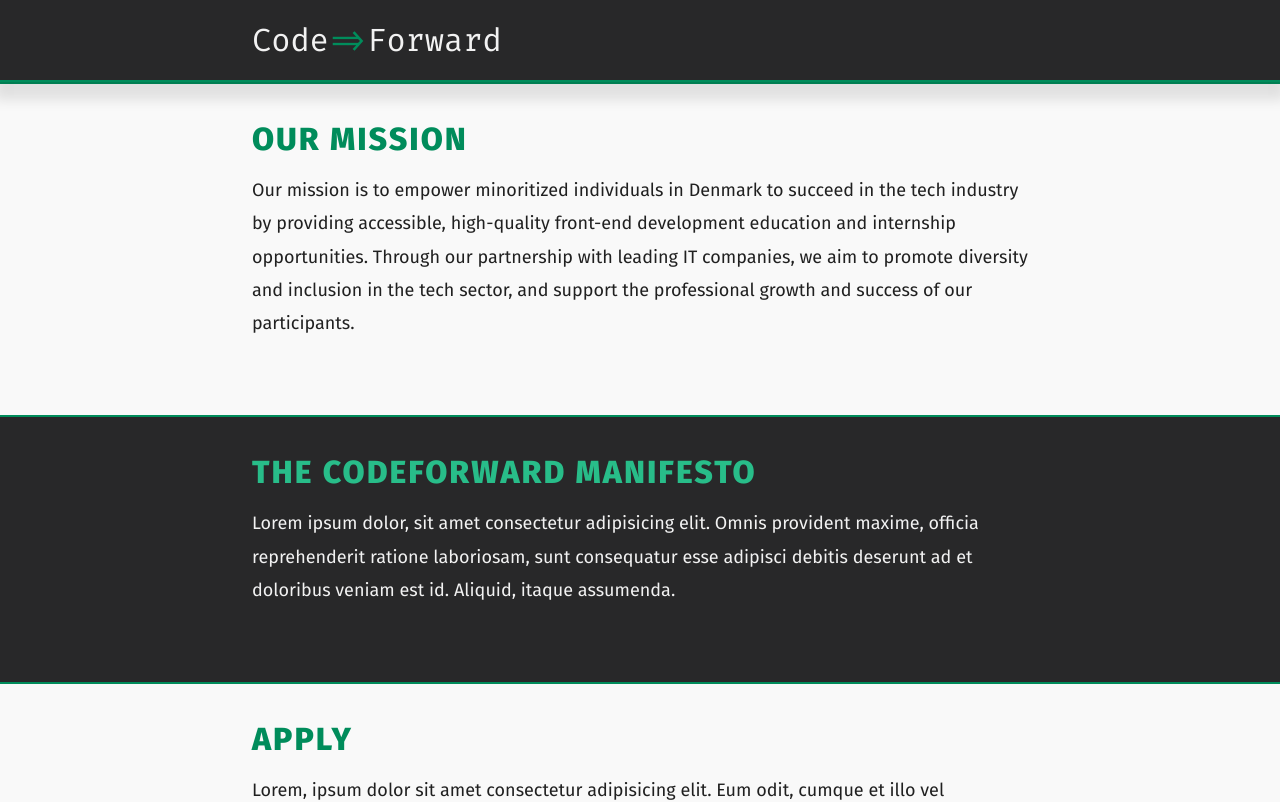
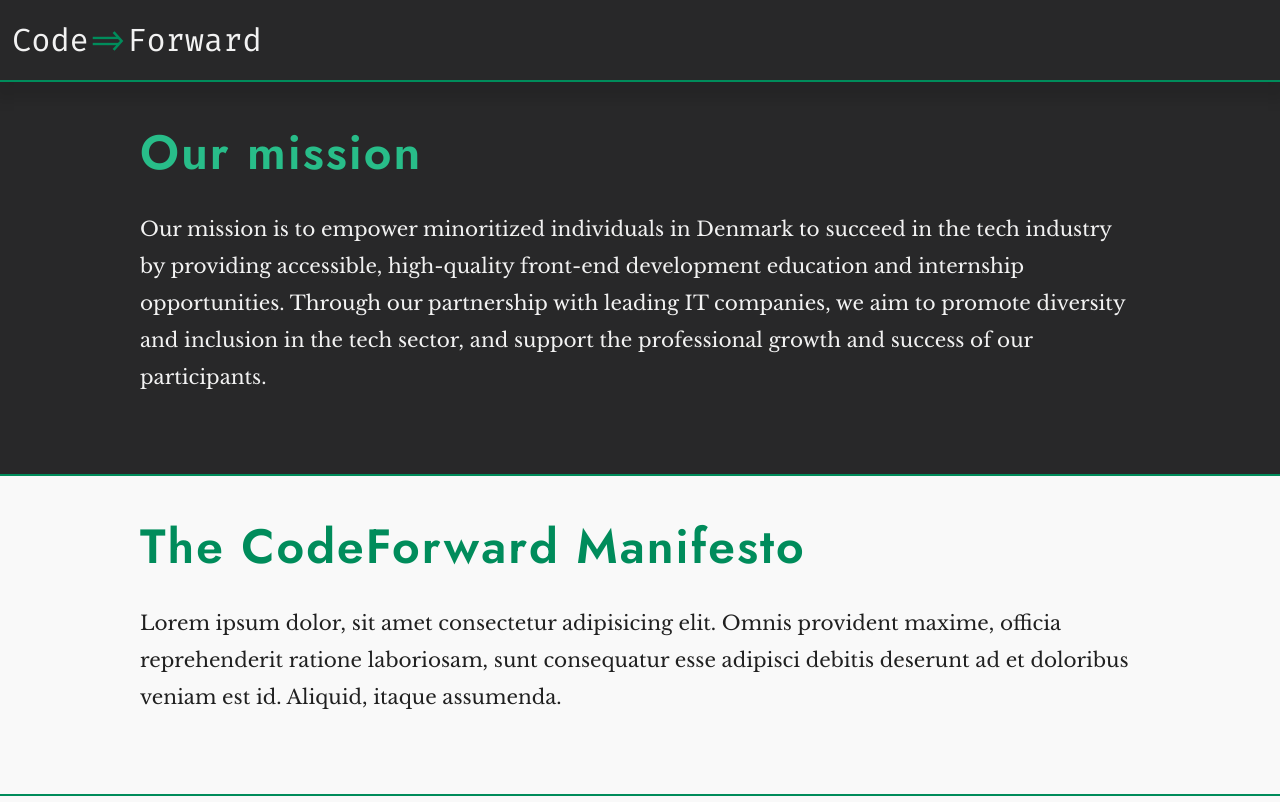
Before and after one commit to code-forward-dk/website, a React (Create React App) app: page / in a window 1280 px wide. Shown: the top 802 px of the page. Built offline with nearby package versions, Linux system fonts and the light colour scheme.

Commit message:
Minor formatting changes

```diff
--- a/src/Header.css
+++ b/src/Header.css
@@ -7,7 +7,6 @@
 }
 
 .site-header-inner-wrapper {
-  max-width: var(--site-max-width);
   margin-inline: auto;
   padding-inline: 12px;
   padding-block: 24px;
--- a/src/Logo.css
+++ b/src/Logo.css
@@ -1,5 +1,5 @@
 .logo {
-  font-family: "Fira Code", monospace;
+  font-family: var(--font-code);
   font-weight: normal;
 }
 
--- a/src/Manifesto.tsx
+++ b/src/Manifesto.tsx
@@ -1,7 +1,7 @@
 import Section from "./Section";
 
 const Manifesto = () => (
-  <Section isDark>
+  <Section>
     <h2>The CodeForward Manifesto</h2>
     <p>
       Lorem ipsum dolor, sit amet consectetur adipisicing elit. Omnis provident
--- a/src/Mission.tsx
+++ b/src/Mission.tsx
@@ -1,7 +1,7 @@
 import Section from "./Section";
 
 const Mission = () => (
-  <Section>
+  <Section isDark>
     <h2>Our mission</h2>
     <p>
       Our mission is to empower minoritized individuals in Denmark to succeed in
--- a/src/Section.css
+++ b/src/Section.css
@@ -1,4 +1,4 @@
-.site-section-outer-wrapper {
+.site-section-outer-wrapper:not(:first-child) {
   border-top: 2px solid var(--color-brand);
 }
 
@@ -16,10 +16,9 @@
 
 .site-section-outer-wrapper h2 {
   color: var(--color-brand);
-  text-transform: uppercase;
   font-weight: bold;
   margin-bottom: 0.5em;
-  font-size: 32px;
+  font-size: 48px;
   letter-spacing: 2px;
 }
 
@@ -28,7 +27,7 @@
 }
 
 .site-section-outer-wrapper p {
-  font-size: 18px;
+  font-size: 20px;
   line-height: 1.85;
   margin-bottom: 1.5em;
 }
--- a/src/index.css
+++ b/src/index.css
@@ -1,4 +1,4 @@
-@import url("https://fonts.googleapis.com/css2?family=Fira+Code:wght@400;600&family=Fira+Sans:wght@200;400;600;800&display=swap");
+@import url("https://fonts.googleapis.com/css2?family=Fira+Code:wght@400;600&family=Jost:wght@400;600&family=Libre+Baskerville:wght@400;700&display=swap");
 
 * {
   margin: 0;
@@ -12,13 +12,8 @@
   height: 100%;
 }
 
-button,
-input {
-  font-family: inherit;
-}
-
 body {
-  font-family: "Fira Sans", sans-serif;
+  font-family: var(--font-text);
   background-color: hsl(0deg 0% 97.5%);
   color: hsl(0deg 0% 12.5%);
 
@@ -27,7 +22,21 @@
   --color-brand-dark: #006642;
   --color-black: #282829;
   --color-white: #f2f2f2;
-  --site-max-width: 800px;
+  --site-max-width: 1024px;
+  /* --font-text: "EB Garamond", serif; */
+  --font-display: "Jost", sans-serif;
+  --font-text: "Libre Baskerville", serif;
+  --font-code: "Fira Code", monospace;
+}
+
+h2,
+h3,
+h4,
+h5,
+h6,
+button,
+input {
+  font-family: var(--font-display);
 }
 
 ::-webkit-scrollbar {
```
